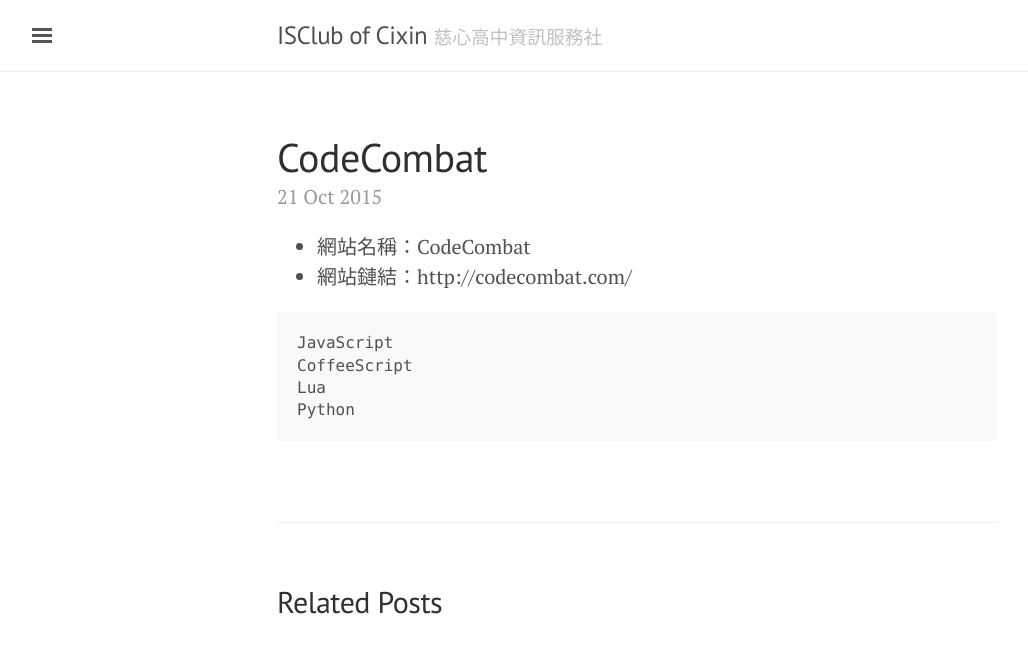
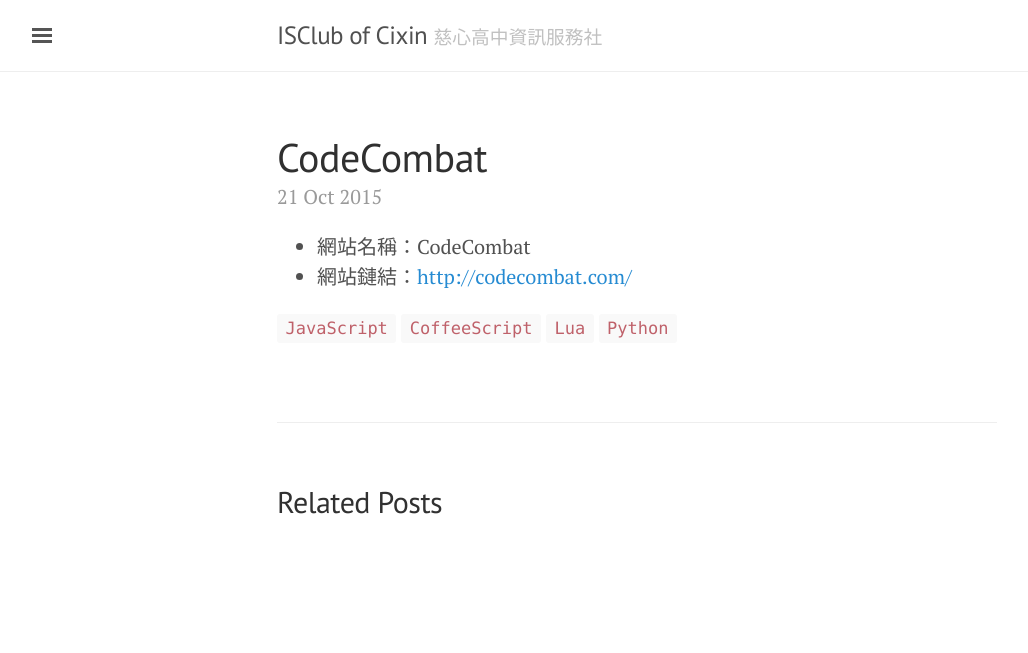
Before and after one commit to iscixin/iscixinclub, a Jekyll site: the page built from _posts/2015-10-21-codecombat.md, in a window 1280 px wide. Shown: the top 653 px of the page, without its empty margins (3-1031 px from the left). Built offline with Jekyll 4.4.1, drawn with Linux system fonts in a browser that asks for light colours.

Commit message:
modify about page

````diff
--- a/_posts/2015-10-21-codecombat.md
+++ b/_posts/2015-10-21-codecombat.md
@@ -4,11 +4,6 @@ title: CodeCombat
 ---
 
 + 網站名稱：CodeCombat
-+ 網站鏈結：http://codecombat.com/
++ 網站鏈結：<http://codecombat.com/>
 
-```
-JavaScript
-CoffeeScript
-Lua
-Python
-```
+`JavaScript` `CoffeeScript` `Lua` `Python`
````
